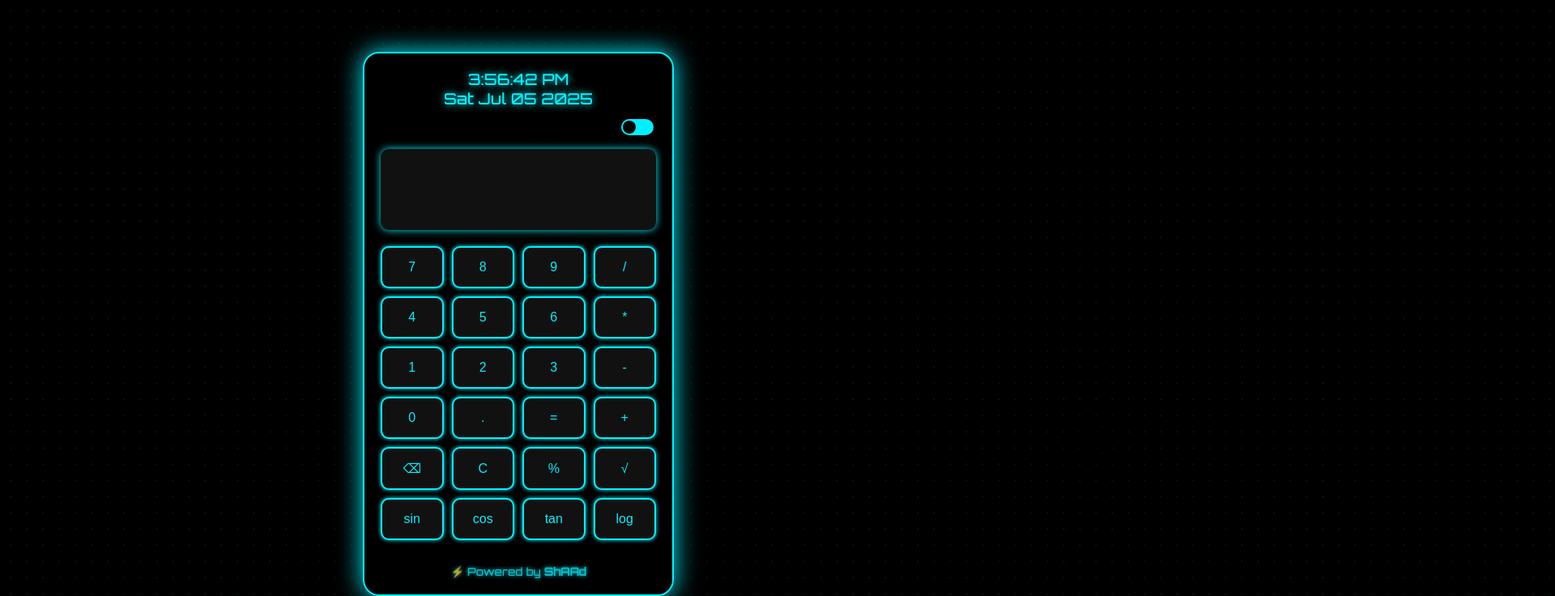
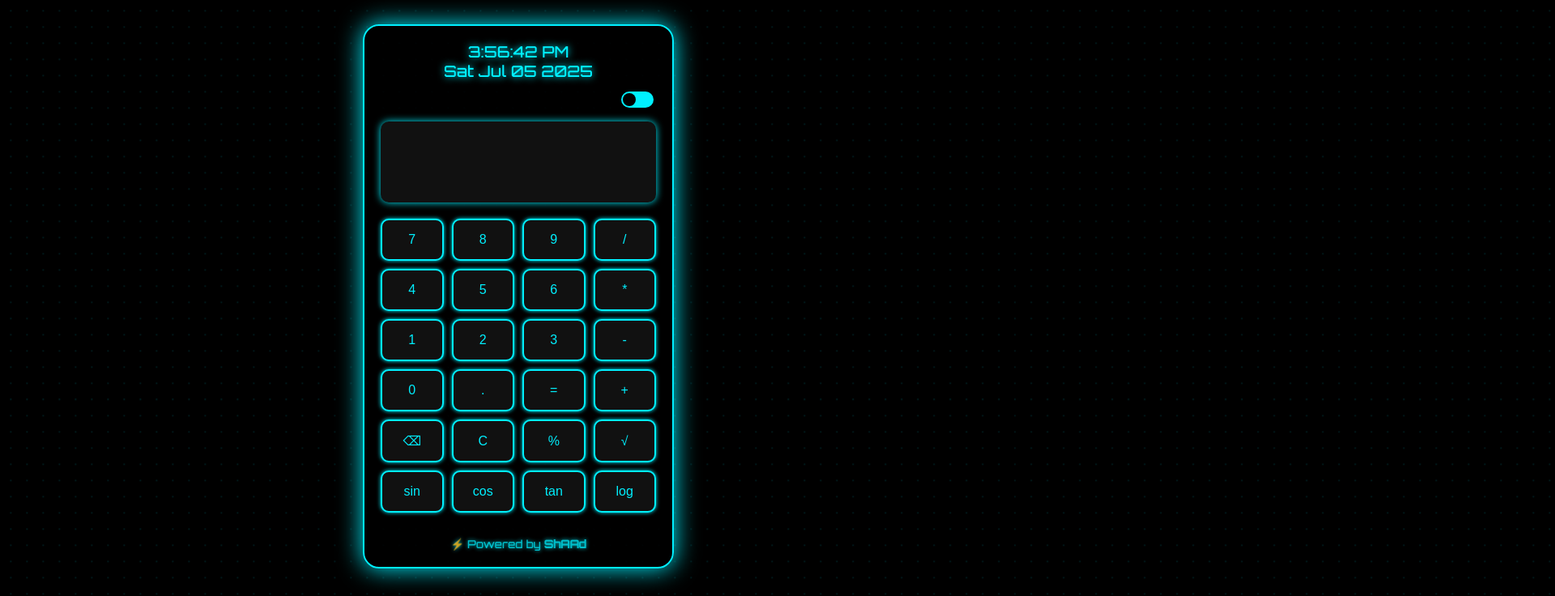
Before and after one commit to Shaad992/futuristic-calculator, a plain HTML site: page index.html in a window 1280 px wide. Shown: the top 736 px of the page at 81% size, 1920 px wide, since content can reach past the window. Drawn offline with Linux system fonts and the light colour scheme.

Commit message:
Update index.html
Fully Updated Futuristic Calculator

```diff
--- a/index.html
+++ b/index.html
@@ -11,6 +11,7 @@
       --background-color: #000;
       --text-color: #00f0ff;
     }
+
     body {
       margin: 0;
       font-family: 'Orbitron', sans-serif;
@@ -18,14 +19,16 @@
       color: var(--text-color);
       display: flex;
       justify-content: center;
-      align-items: center;
-      height: 100vh;
-      overflow: hidden;
+      align-items: flex-start;
+      min-height: 100vh;
+      overflow-y: auto;
       position: relative;
+      padding: 30px 10px;
     }
+
     body::before {
       content: '';
-      position: absolute;
+      position: fixed;
       top: 0; left: 0;
       width: 200%;
       height: 200%;
@@ -35,6 +38,7 @@
       opacity: 0.1;
       z-index: 0;
     }
+
     @keyframes starMove {
       0% { transform: translate(0, 0); }
       100% { transform: translate(-100px, -100px); }
@@ -50,6 +54,7 @@
       position: relative;
       z-index: 1;
     }
+
     .clock-date {
       text-align: center;
       font-size: 1.2em;
@@ -57,6 +62,7 @@
       color: var(--text-color);
       text-shadow: 0 0 10px var(--glow-color);
     }
+
     .display {
       background: #111;
       padding: 20px;
@@ -69,11 +75,13 @@
       min-height: 60px;
       word-wrap: break-word;
     }
+
     .buttons {
       display: grid;
       grid-template-columns: repeat(4, 1fr);
       gap: 10px;
     }
+
     button {
       padding: 15px;
       font-size: 1em;
@@ -85,14 +93,17 @@
       box-shadow: 0 0 5px var(--glow-color);
       transition: transform 0.1s, background 0.3s;
     }
+
     button:hover {
       background: #222;
       transform: scale(1.05);
     }
+
     button:active {
       background: var(--glow-color);
       color: #000;
     }
+
     .history {
       margin-top: 15px;
       font-size: 0.9em;
@@ -101,6 +112,7 @@
       max-height: 80px;
       overflow-y: auto;
     }
+
     .powered-by {
       text-align: center;
       margin-top: 15px;
@@ -109,14 +121,17 @@
       text-shadow: 0 0 5px var(--glow-color);
       opacity: 0.8;
     }
+
     .powered-by span {
       font-weight: bold;
       color: var(--glow-color);
     }
+
     .toggle-container {
       text-align: right;
       margin-bottom: 10px;
     }
+
     .toggle-multi {
       appearance: none;
       width: 40px;
@@ -126,6 +141,7 @@
       position: relative;
       cursor: pointer;
     }
+
     .toggle-multi::before {
       content: '';
       width: 16px;
@@ -137,6 +153,7 @@
       left: 2px;
       transition: 0.3s;
     }
+
     .toggle-multi:checked::before {
       left: 22px;
     }
@@ -205,7 +222,6 @@
 
     function calculate() {
       try {
-        // Fix percentage logic
         let fixedExp = expression.replace(/(\d+(?:\.\d+)?)([-+])(\d+(?:\.\d+)?)%/g, (_, num1, op, num2) => {
           let base = parseFloat(num1);
           let percent = (base * parseFloat(num2)) / 100;
```
